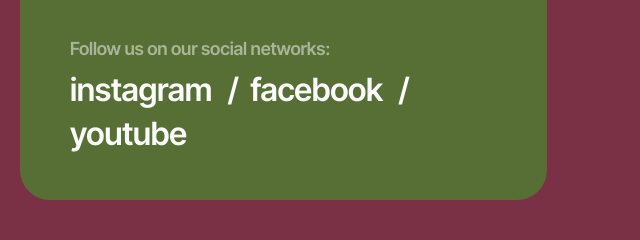
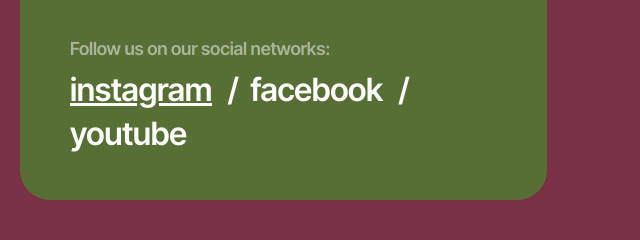
Before and after one commit to Vlad-Rzaiev/nexgen-team-project, a website built with Vite: page src/index.html in a window 1280 px wide. In both pictures the pointer is over the link "instagram". Shown: the part 4585-4825 px from the top of the page, 633-1273 px from the left. Built offline with nearby package versions, Linux system fonts and the light colour scheme.

Commit message:
add underline in order section

```diff
--- a/src/css/order.css
+++ b/src/css/order.css
@@ -169,6 +169,12 @@
   line-height: 1.08;
   letter-spacing: -0.01em;
   color: #fbfbfb;
+  transition: text-decoration 250ms linear;
+}
+
+.order-social-link:hover,
+.order-social-link:focus {
+  text-decoration: underline;
 }
 
 @media screen and (min-width: 768px) {
```
